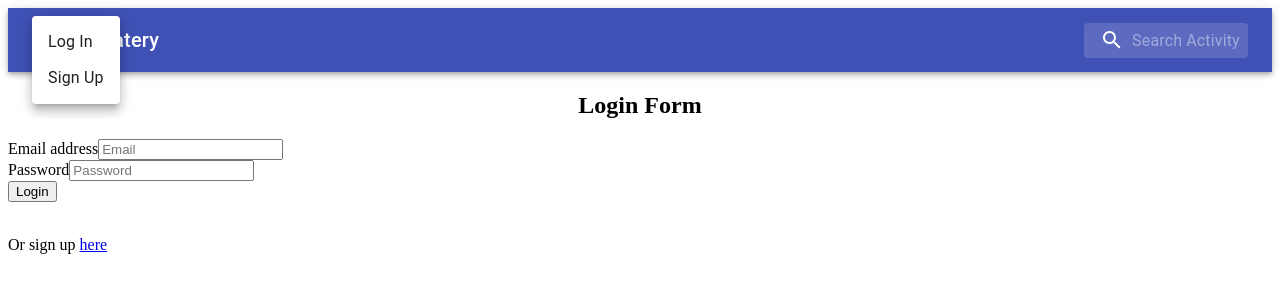
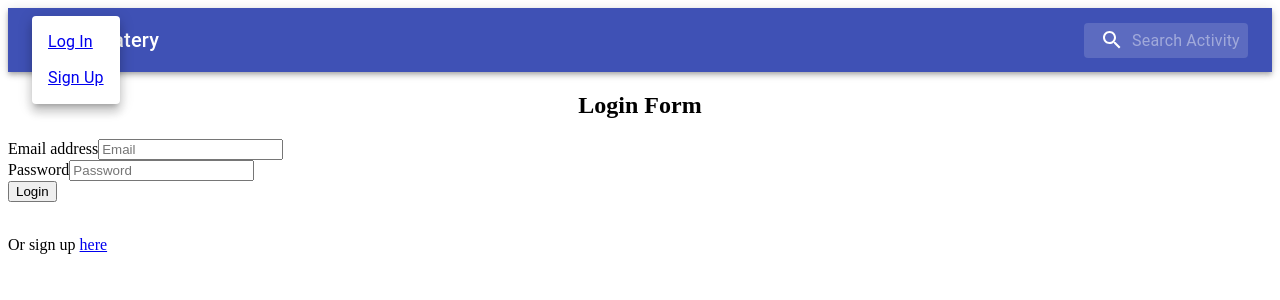
Before and after one commit to smenjoge/playdatery, a React (Create React App) app in the folder client/: page /login in a window 1280 px wide. Both pictures are taken after a click on the icon 44 px from the left and 40 px from the top of the page. Shown: the top 300 px of the page. Built offline with nearby package versions, Linux system fonts and the light colour scheme; no server answers.

Commit message:
Fixed routing

```diff
--- a/client/src/App.js
+++ b/client/src/App.js
@@ -1,5 +1,5 @@
 import React, { useState, useEffect } from "react";
-import { BrowserRouter as Router, Route } from "react-router-dom";
+import { BrowserRouter as Router, Route, Redirect } from "react-router-dom";
 import { auth } from "./firebase";
 import Navbar from "./components/Nav/nav";
 import Home from "./pages/home";
@@ -34,17 +34,14 @@ function App() {
       <Router>
         <div className="container-fluid">
           <Navbar />
-          {userState.user ?
-            <div>
-              <Route exact path="/" component={Home} />
-              <Route exact path="/profile" component={Profile} />
-            </div>
-          :
-            <div>
-              <Route exact path={["/", "/login"]} component={Login} />
-              <Route exact path="/signup" component={SignUp} />
-            </div>
-          }
+          <Route exact path="/">
+            {userState.user ? <Home /> : <Redirect to="/login" />}
+          </Route>
+          <Route exact path="/profile" component={Profile} />
+          <Route exact path="/login">
+            {userState.user ? <Redirect to="/" /> : <Login />}
+          </Route>
+          <Route exact path="/signup" component={SignUp} />
         </div>
       </Router>
     </UserContext.Provider>
--- a/client/src/components/LoginForm/index.js
+++ b/client/src/components/LoginForm/index.js
@@ -39,7 +39,7 @@ function LoginForm(props) {
                     </button>
                 </form>
                 <br />
-                <p>Or sign up <a href="/">here</a></p>
+                <p>Or sign up <a href="/signup">here</a></p>
             </div>
             </div>
         </div>
--- a/client/src/components/Nav/nav.js
+++ b/client/src/components/Nav/nav.js
@@ -12,7 +12,6 @@ import Menu from '@material-ui/core/Menu';
 import MenuItem from '@material-ui/core/MenuItem';
 import MoreVertIcon from '@material-ui/icons/MoreVert';
 import { Link, useLocation } from "react-router-dom";
-import './nav.css';
 import UserContext from "../../utils/userContext";
 
 
@@ -81,6 +80,11 @@ export default function SearchAppBar() {
     setAnchorEl(event.currentTarget);
   };
 
+  const handleCloseSignOut = () => {
+    handleClose();
+    userSignOut();
+  };
+
   const handleClose = () => {
     setAnchorEl(null);
   };
@@ -106,22 +110,19 @@ export default function SearchAppBar() {
                   <MenuItem onClick={handleClose} >Profile</MenuItem>
                 </a>
 
-                <MenuItem
-                  containerElement={<Link to="/login" />}
-                  onClick={() => userSignOut()}>Logout
-                </MenuItem>
+                <a href="/login">
+                  <MenuItem onClick={handleCloseSignOut} >Logout</MenuItem>
+                </a>
               </div>
               :
               <div>
-                <MenuItem
-                  containerElement={<Link to="/login" />}
-                  onClick={handleClose}>Log In
-                </MenuItem>
+                 <a href="/login">
+                  <MenuItem onClick={handleClose} >Log In</MenuItem>
+                </a>
 
-                <MenuItem
-                  containerElement={<Link to="/signup" />}
-                  onClick={handleClose}>Sign Up
-                </MenuItem>
+                <a href="/signup">
+                  <MenuItem onClick={handleClose} >Sign Up</MenuItem>
+                </a>
               </div>
             }
           </Menu>
```
Also changed, not shown: 1 other file (tests, documents, lock files or other folders).
